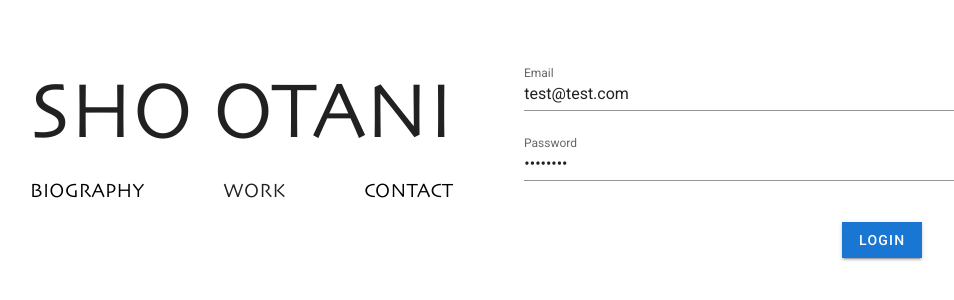
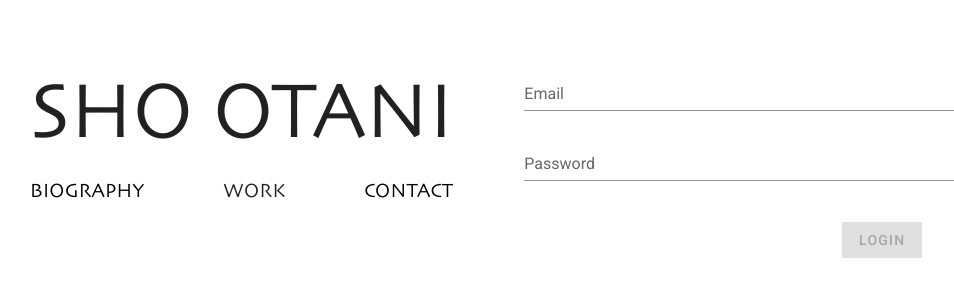
Before and after one commit to Omahha/shoprofile, a Vue app: page /admin in a window 1280 px wide. Shown: the part 236-536 px from the top of the page, without its empty margins (25-979 px from the left). Built offline with nearby package versions, Linux system fonts and the light colour scheme; no server answers.

Commit message:
remove default id pw

```diff
--- a/src/views/Admin/Home.vue
+++ b/src/views/Admin/Home.vue
@@ -64,8 +64,8 @@ export default {
   data () {
     return {
       data: {
-        email: 'test@test.com',
-        password: 'password'
+        email: null,
+        password: null
       }
     }
   },
```
